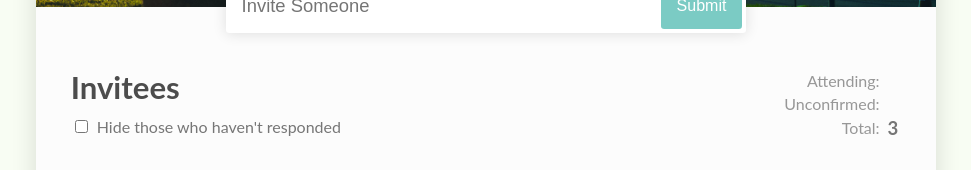
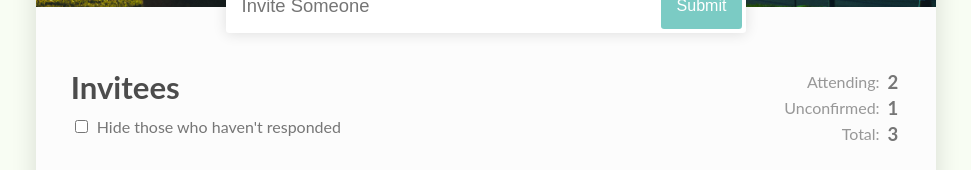
Before and after one commit to SteveMustanski/rsvp-react, a React (Create React App) app: page / in a window 1280 px wide. Shown: the part 313-483 px from the top of the page, without its empty margins (154-1125 px from the left). Built offline with nearby package versions, Linux system fonts and the light colour scheme; the HTML template or start-up script is replaced by a standard one.

Commit message:
added number of guests attending and unconfirmed to counter component

```diff
--- a/src/App.js
+++ b/src/App.js
@@ -1,7 +1,7 @@
 import React, { Component } from 'react';
 import './App.css';
 import GuestList from './GuestList';
-import Counter from  './Counter';
+import Counter from './Counter';
 
 class App extends Component {
 
@@ -97,13 +97,13 @@ class App extends Component {
   // get the total number of invited guests
   getTotalInvited = () => this.state.guests.length;
 
-  // getAttendingGuests = () =>
-
-  // getUnconfirmedGuests = () =>
-
+  getAttendingGuests = () =>
+    this.state.guests.reduce((total, guest) => guest.isConfirmed ? total + 1 : total, 0);
 
   render() {
     const totalInvited = this.getTotalInvited();
+    const numberAttending = this.getAttendingGuests();
+    const numberUnconfirmed = totalInvited - numberAttending;
     return (
       <div className="App">
         <header>
@@ -130,7 +130,10 @@ class App extends Component {
           </div>
 
           <Counter
-          totalInvited = {totalInvited}/>
+            totalInvited={totalInvited}
+            numberAttending={numberAttending}
+            numberUnconfirmed={numberUnconfirmed}
+          />
 
           <GuestList guests={this.state.guests}
             toggleConfirmationAt={this.toggleConfirmationAt}
--- a/src/Counter.js
+++ b/src/Counter.js
@@ -1,3 +1,5 @@
+// Counter displays the stats for number attending, unconfirmed, and total guests
+
 import React from 'react';
 import Proptypes from 'prop-types';
 
```
